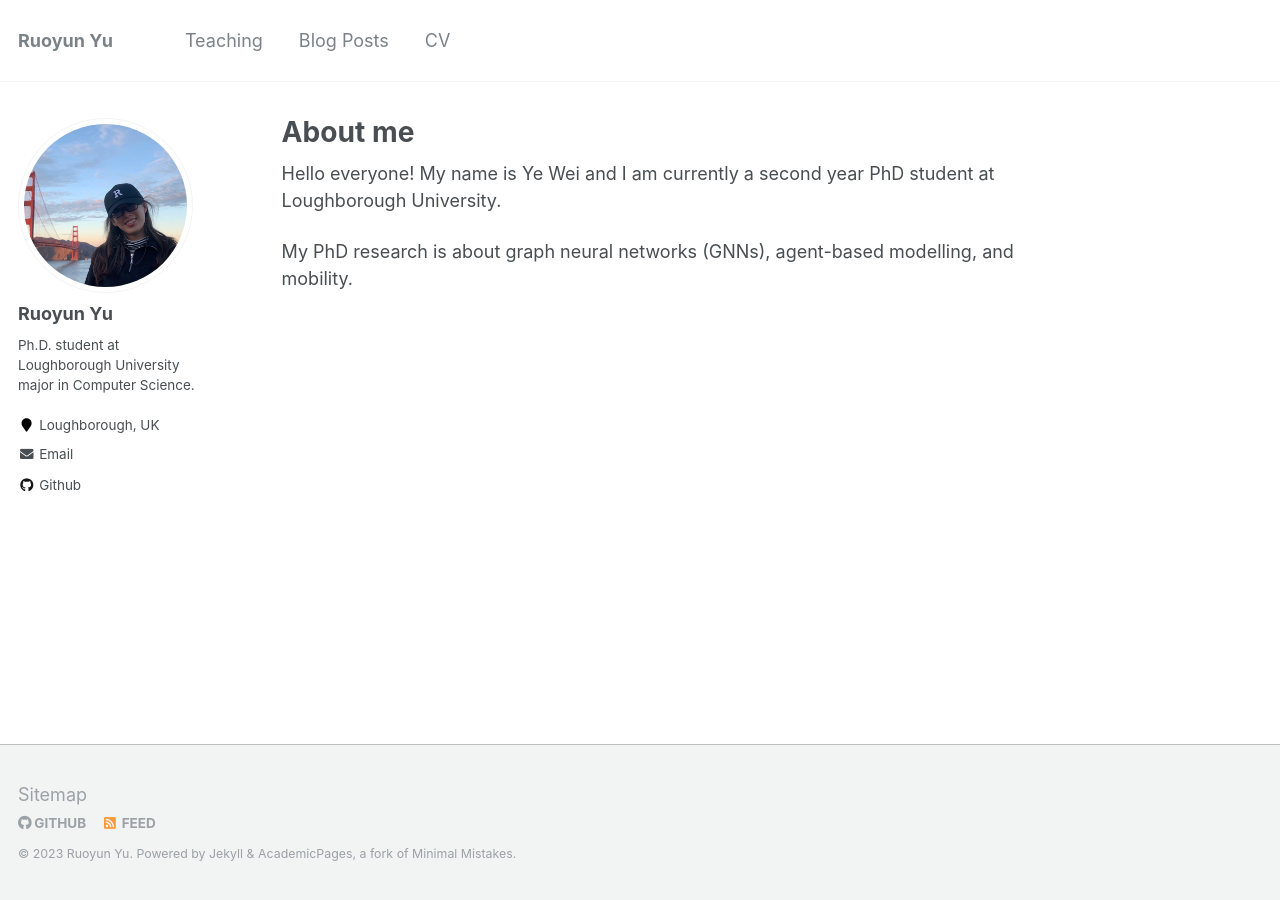
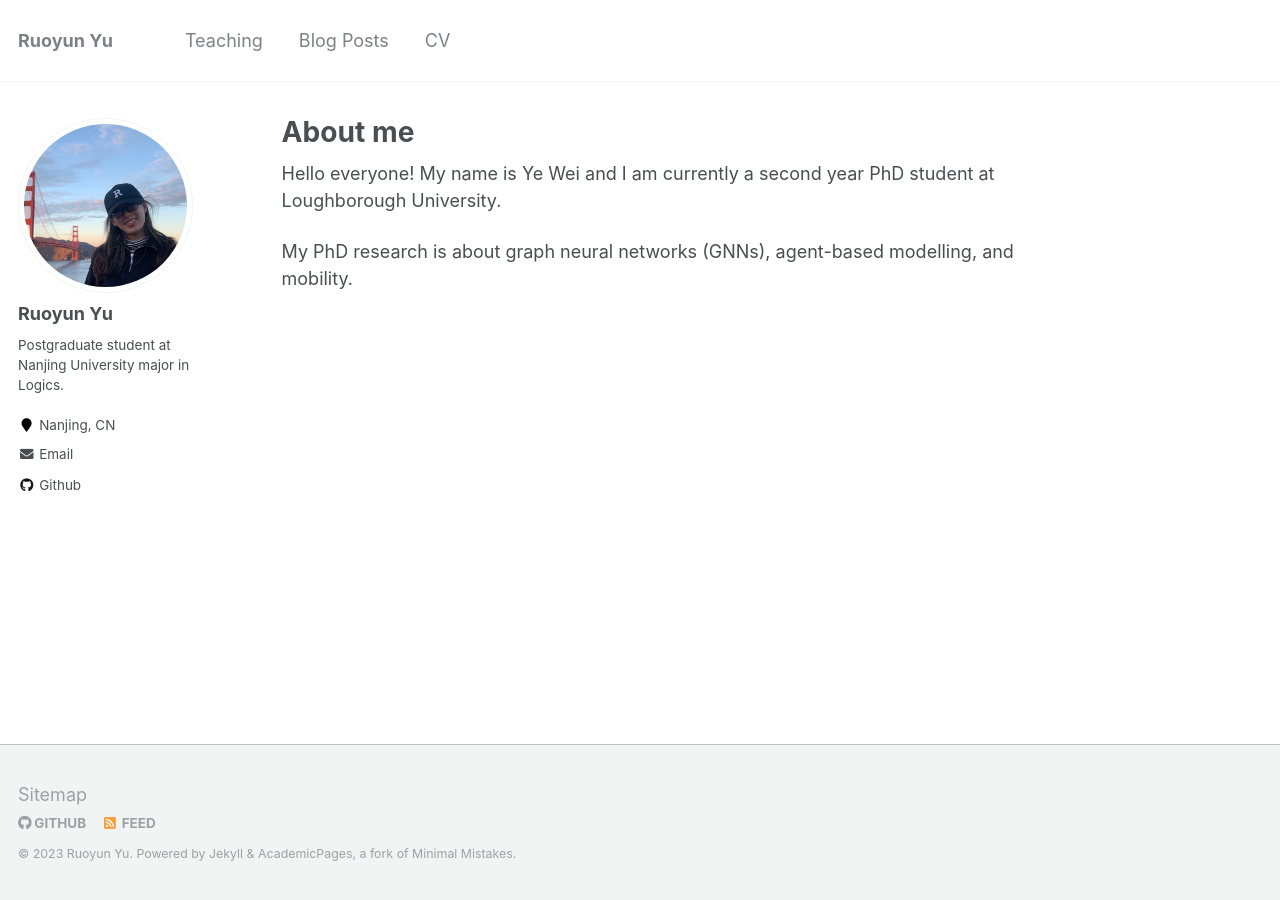
Before and after one commit to ruoyunyu/ruoyunyu.github.io, a Jekyll site: the page built from _pages/about.md, in a window 1280 px wide. Built offline with Jekyll 4.4.1, drawn with Linux system fonts in a browser that asks for light colours.

Commit message:
Update _config.yml

```diff
--- a/_config.yml
+++ b/_config.yml
@@ -82,12 +82,12 @@ analytics:
 author:
   name             : "Ruoyun Yu"
   avatar           : "profile.png"
-  bio              : "Ph.D. student at Loughborough University major in Computer Science."
-  location         : "Loughborough, UK"
+  bio              : "Postgraduate student at Nanjing University major in Logics."
+  location         : "Nanjing, CN"
   employer         :
   pubmed           :  # "https://www.ncbi.nlm.nih.gov/pubmed/?term=john+snow"
   googlescholar    :  # "http://yourfullgooglescholarurl.com"
-  email            :  "ye.wei.021@gmail.com"
+  email            :  "ruoyun.yu123@gmail.com"
   researchgate     :  # example: "https://www.researchgate.net/profile/yourprofile"
   uri              :
   bitbucket        :
@@ -96,7 +96,7 @@ author:
   flickr           :
   facebook         :
   foursquare       :
-  github           : "Ye-We1"
+  github           : "ruoyunyu"
   google_plus      :
   keybase          :
   instagram        :
```
